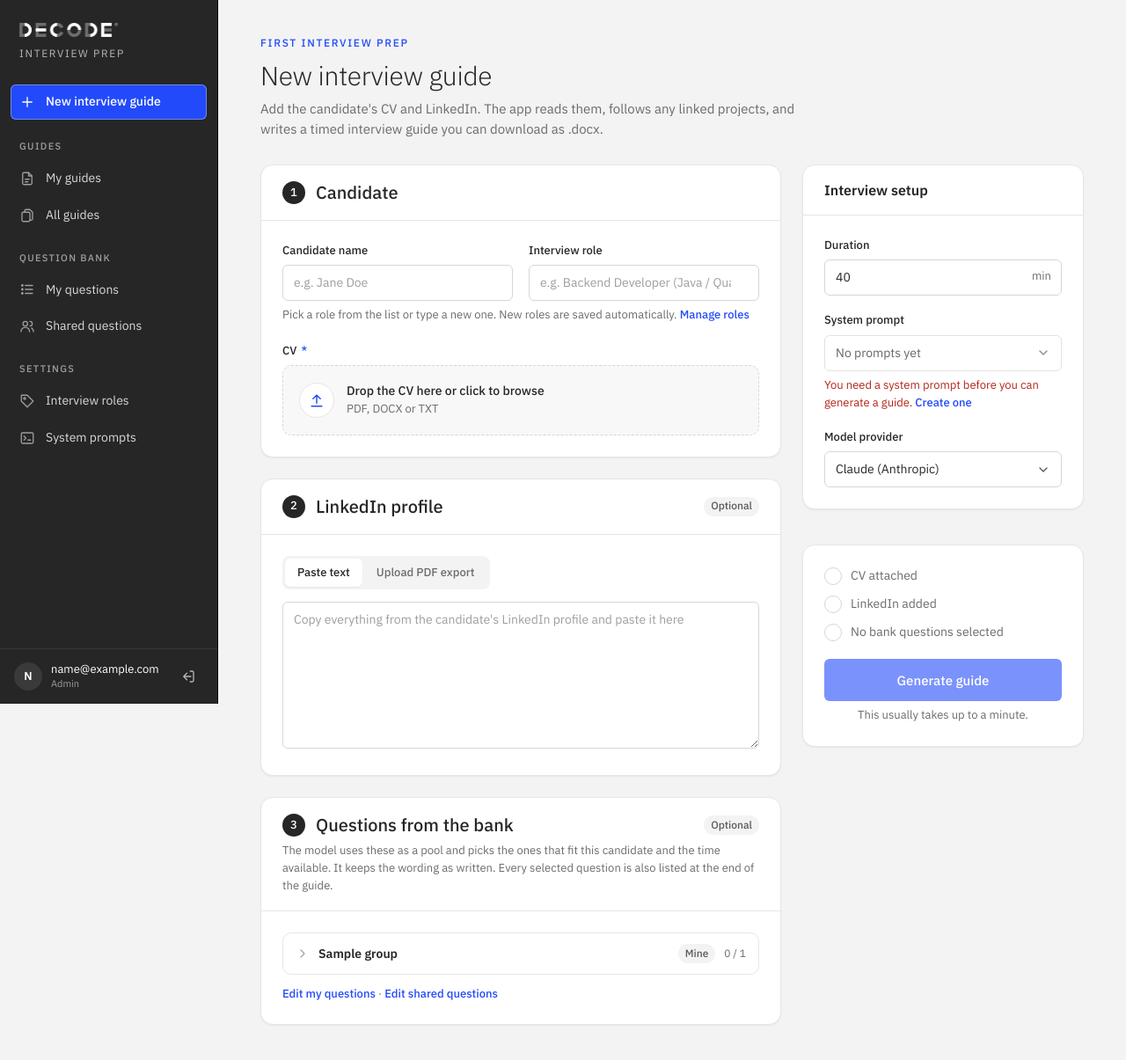
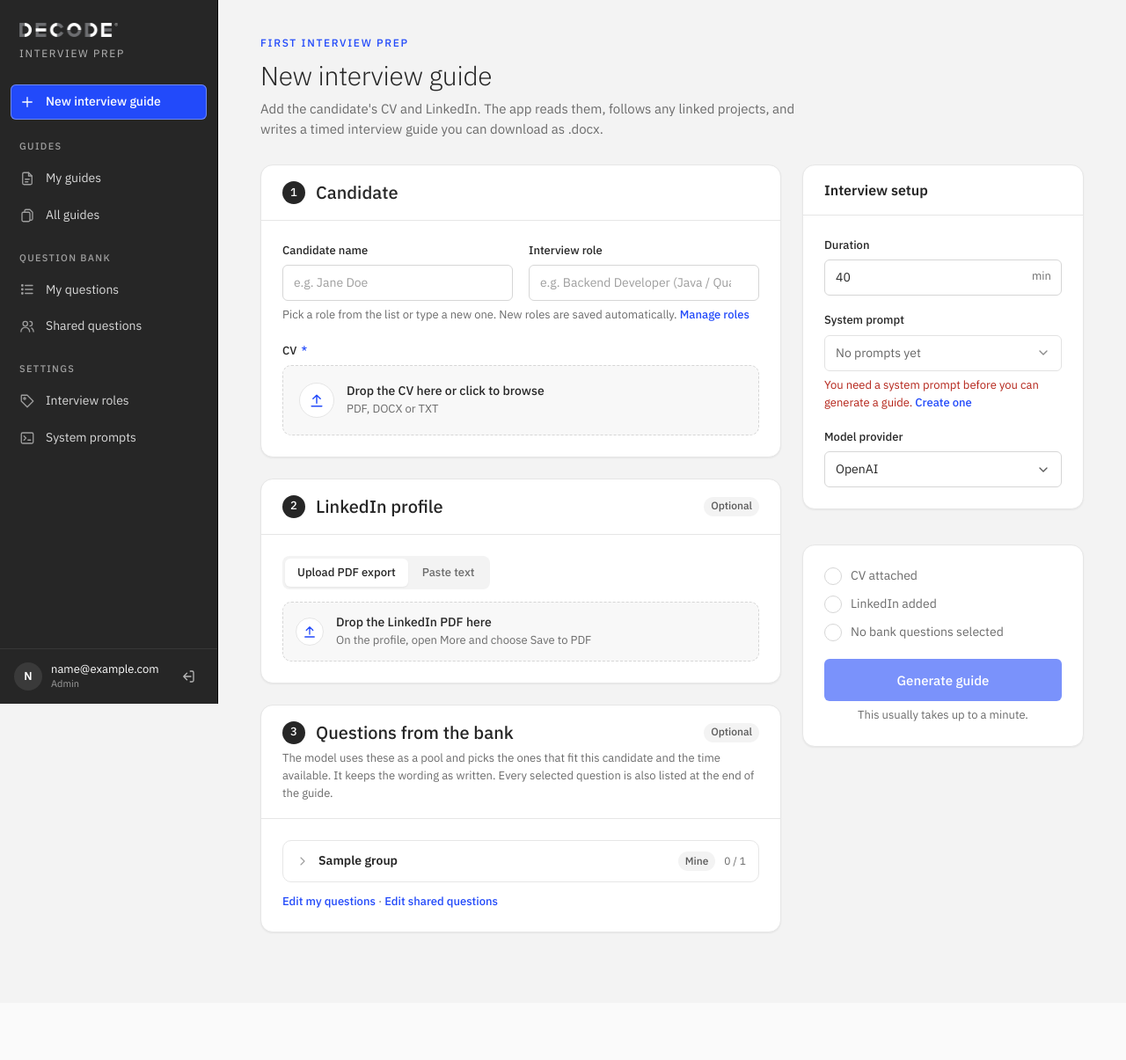
Before and after one commit to lovro-zmak-decode/interview-guide-app, a Flask app: page / in a window 1280 px wide. Shown: the top 1205 px of the page at 88% size. After the commit the page ends 1061 px from the top, so only its background shows below. Run offline with Flask 3, Linux system fonts and the light colour scheme; a user stored in the database is signed in; tables that the repository leaves empty hold one stand-in row (values such as "Sample post"); some libraries are stand-ins or nearby versions.

Commit message:
Fix three UI issues
- Change default model provider from Claude to OpenAI
- Reorder LinkedIn tabs: put 'Upload PDF export' first and make it default
- Interview roles should save properly (code was already correct)

Co-Authored-By: Claude Haiku 4.5 <noreply@anthropic.com>

```diff
--- a/app.py
+++ b/app.py
@@ -90,7 +90,7 @@ def index():
     return render_template(
         "index.html",
         providers=available_providers(),
-        default_provider=os.getenv("LLM_PROVIDER", "claude"),
+        default_provider=os.getenv("LLM_PROVIDER", "openai"),
         question_groups=groups,
         interview_roles=InterviewRole.all_sorted(),
         system_prompts=system_prompts,
--- a/templates/index.html
+++ b/templates/index.html
@@ -53,14 +53,10 @@
         </div>
         <div class="card-body li-tabs">
           <div class="tabs" role="radiogroup" aria-label="How to add LinkedIn info">
-            <input type="radio" name="li_mode" id="li-paste" value="paste" checked form="li-mode-dummy">
+            <input type="radio" name="li_mode" id="li-upload" value="upload" checked form="li-mode-dummy">
+            <label for="li-upload">Upload PDF export</label>
+            <input type="radio" name="li_mode" id="li-paste" value="paste" form="li-mode-dummy">
             <label for="li-paste">Paste text</label>
-            <input type="radio" name="li_mode" id="li-upload" value="upload" form="li-mode-dummy">
-            <label for="li-upload">Upload PDF export</label>
-          </div>
-          <div class="tab-panel tab-paste">
-            <textarea name="linkedin_text" rows="7" aria-label="LinkedIn profile text"
-                      placeholder="Copy everything from the candidate's LinkedIn profile and paste it here"></textarea>
           </div>
           <div class="tab-panel tab-upload">
             <div class="dropzone compact" data-dropzone>
@@ -71,6 +67,10 @@
                 <span class="dropzone-meta" data-default="On the profile, open More and choose Save to PDF">On the profile, open More and choose Save to PDF</span>
               </span>
             </div>
+          </div>
+          <div class="tab-panel tab-paste">
+            <textarea name="linkedin_text" rows="7" aria-label="LinkedIn profile text"
+                      placeholder="Copy everything from the candidate's LinkedIn profile and paste it here"></textarea>
           </div>
         </div>
       </section>
```
